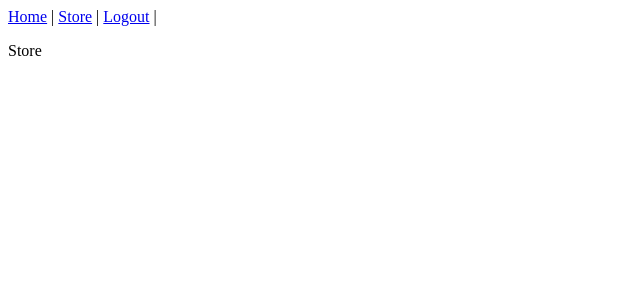
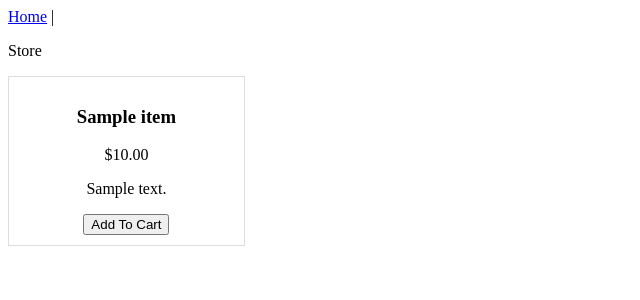
Before and after one commit to Krolck/Hirewheel-Django, a Django app: template src/store/templates/store/store.html in a window 1280 px wide. Shown: the top 300 px of the page, without its empty margins (0-640 px from the left). Run offline with Django 5.2, Linux system fonts and the light colour scheme; the template is opened without the code that fills it: values that come from a table or form of the project are taken from there, others are empty; tables that the repository leaves empty hold one stand-in row (values such as "Sample post").

Commit message:
Add Logged out redirects

```diff
--- a/src/store/models.py
+++ b/src/store/models.py
@@ -1,10 +1,31 @@
 from django.db import models
-
+from django.conf import settings
 # Create your models here.
 class Item(models.Model):
     name = models.CharField(max_length=50)
     description = models.CharField(max_length=150)
+    price = models.DecimalField(decimal_places=2,max_digits=12)
     date = models.DateTimeField(auto_now_add=True)
 
     def __str__(self):
         return [self.name, self.description, self.date]
+
+class Cart(models.Model):
+    user = models.OneToOneField(
+        settings.AUTH_USER_MODEL,
+        on_delete=models.CASCADE,
+        null=False,
+        blank=True
+    )
+    created_at = models.DateTimeField(auto_now_add=True)
+    updated_at = models.DateTimeField(auto_now=True)
+
+    def __str__(self):
+        return f"Cart {self.id} for {self.user}"
+
+class CartItem(models.Model):
+    cart = models.ForeignKey(Cart, related_name='items', on_delete=models.CASCADE)
+    product = models.ForeignKey(Item, on_delete=models.CASCADE)
+
+    def __str__(self):
+        return f"{self.product.name}"
--- a/src/store/templates/store/store.html
+++ b/src/store/templates/store/store.html
@@ -1,5 +1,4 @@
 {% extends "layout.html" %}
-{%load static%}
 {%block content%}
 <!DOCTYPE html>
 
@@ -8,9 +7,38 @@
   <meta charset="UTF-8">
   <meta name="viewport" content="width=device-width, initial-scale=1.0">
   <title>Store</title>
+      <style>
+        .grid {
+            display: grid;
+            grid-template-columns: repeat(auto-fill, minmax(200px, 1fr));
+            gap: 20px;
+        }
+        .card {
+            border: 1px solid #ddd;
+            padding: 10px;
+            text-align: center;
+        }
+        img {
+            max-width: 100%;
+            height: auto;
+        }
+      </style>
 </head>
 <body>
   <p>Store</p>
+
+    <div class="grid">
+        {% for item in items %}
+            <div class="card">
+                {% comment %} <img src="{{ item.image.url }}" alt="{{ item.name }}"> {% endcomment %}
+                <h3>{{ item.name }}</h3>
+                <p>${{ item.price }}</p>
+                <p>{{ item.description }}</p>
+                <button>Add To Cart</button>
+            </div>
+        {% endfor %}
+    </div>
+
 </body>
 </html>
 {% endblock %}
--- a/src/templates/layout.html
+++ b/src/templates/layout.html
@@ -13,8 +13,11 @@
 <body>
     <nav>
         <a href="/">Home</a> |
-        <a href="/store">Store</a> |
-        <a href="{% url 'account_logout' %}">Logout</a> |
+        {% if user.is_authenticated  %}
+                <a href="/store">Store</a> |
+                <a href="{% url 'account_logout' %}">Logout</a> |
+
+        {% endif %}
     </nav>
         <main>
             {%block content%}
```
Also changed, not shown: src/store/views.py (+39 -5 lines), src/store/migrations/0003_item_price.py (added).
